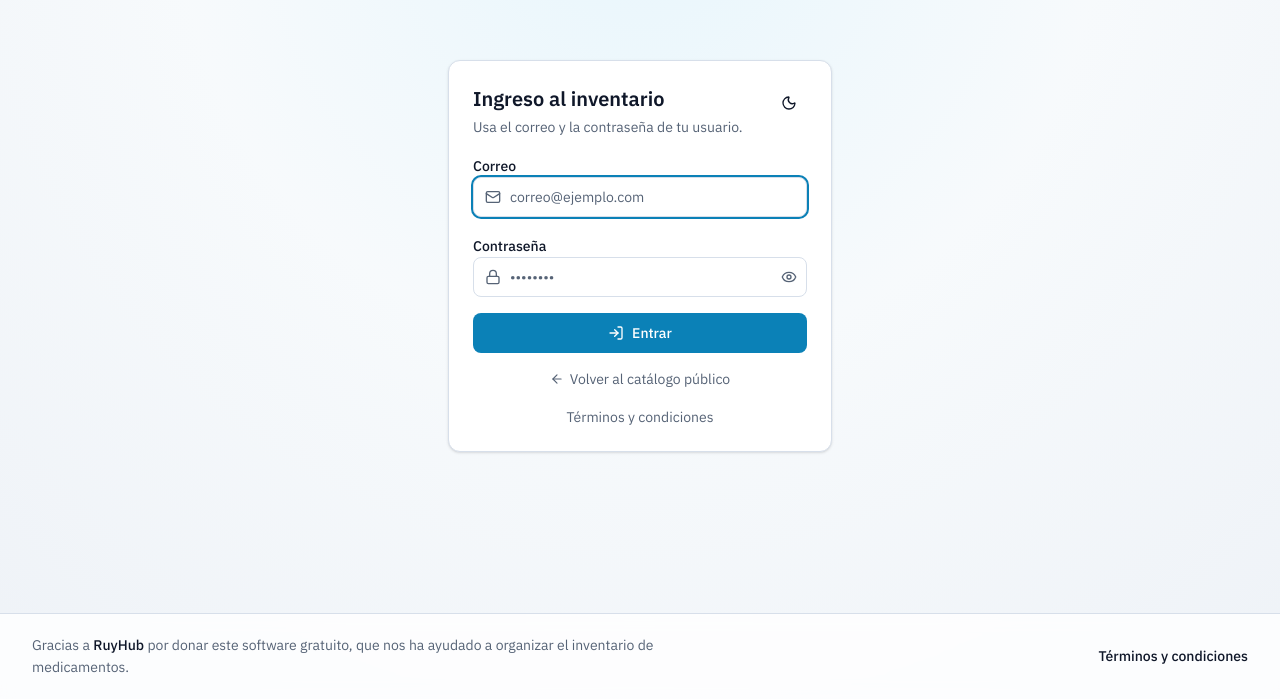
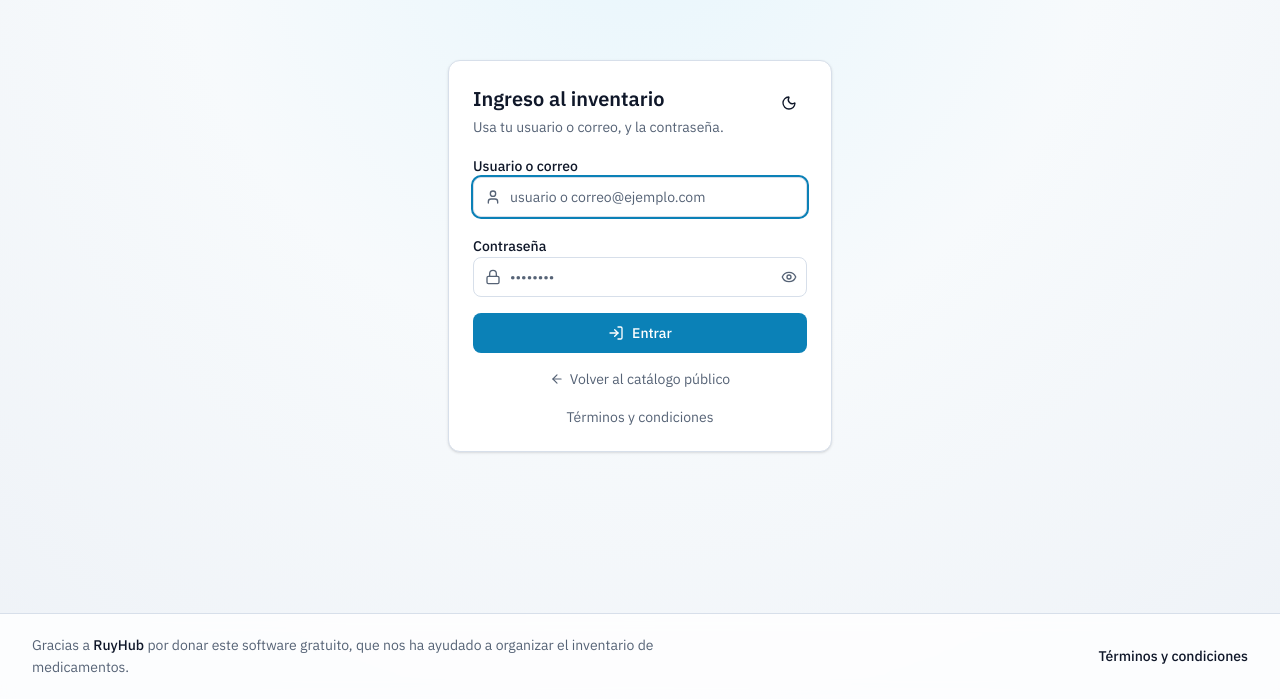
Before and after one commit to felipeyepes29/medication-inventory-fronend, a React (Vite) app: page /login in a window 1280 px wide. Shown: the part 101-800 px from the top of the page. Built offline with nearby package versions, Linux system fonts and the light colour scheme.

Commit message:
Add username field to user-related entities and update authentication flow to support username or email login. Enhance user management UI to include username input and display. Refactor login page for improved user experience.

```diff
--- a/src/domain/entities/auth.ts
+++ b/src/domain/entities/auth.ts
@@ -3,6 +3,7 @@ export type UserRole = "super_admin" | "site_user"
 export interface AuthUser {
   id: number
   email: string
+  username: string
   role: UserRole
   siteId: number | null
   siteName: string | null
@@ -21,6 +22,7 @@ export interface Site {
 export interface ManagedUser {
   id: number
   email: string
+  username: string
   role: UserRole
   siteId: number | null
   siteName: string | null
--- a/src/infrastructure/auth/auth-api.ts
+++ b/src/infrastructure/auth/auth-api.ts
@@ -5,6 +5,7 @@ import { setAccessToken } from "@/infrastructure/auth/token-storage"
 export interface UserApi {
   id: number
   email: string
+  username: string
   role: "super_admin" | "site_user"
   site_id: number | null
   site_name: string | null
@@ -16,6 +17,7 @@ export function mapUser(item: UserApi): AuthUser {
   return {
     id: item.id,
     email: item.email,
+    username: item.username || item.email.split("@")[0] || "",
     role: item.role,
     siteId: item.site_id,
     siteName: item.site_name,
@@ -24,10 +26,11 @@ export function mapUser(item: UserApi): AuthUser {
   }
 }
 
-export async function loginWithCredentials(email: string, password: string): Promise<AuthUser> {
+export async function loginWithCredentials(identifier: string, password: string): Promise<AuthUser> {
+  const login = identifier.trim()
   const data = await apiClient<{ access_token: string; user: UserApi }>("/api/auth/login", {
     method: "POST",
-    body: JSON.stringify({ email, password }),
+    body: JSON.stringify({ login, email: login, password }),
     skipAuth: true,
   })
   setAccessToken(data.access_token)
--- a/src/infrastructure/repositories/http-user-repository.ts
+++ b/src/infrastructure/repositories/http-user-repository.ts
@@ -9,6 +9,7 @@ export async function listUsers(): Promise<ManagedUser[]> {
 
 export async function createUser(input: {
   email: string
+  username: string
   password: string
   role: UserRole
   siteId: number | null
@@ -19,6 +20,7 @@ export async function createUser(input: {
       method: "POST",
       body: JSON.stringify({
         email: input.email,
+        username: input.username,
         password: input.password,
         role: input.role,
         site_id: input.siteId,
@@ -32,6 +34,7 @@ export async function updateUser(
   id: number,
   input: {
     email: string
+    username: string
     password?: string
     role: UserRole
     siteId: number | null
@@ -43,6 +46,7 @@ export async function updateUser(
       method: "PUT",
       body: JSON.stringify({
         email: input.email,
+        username: input.username,
         password: input.password || null,
         role: input.role,
         site_id: input.siteId,
@@ -55,6 +59,7 @@ export async function updateUser(
 function toUpdatePayload(user: ManagedUser, patch?: { isActive?: boolean; password?: string }) {
   return {
     email: user.email,
+    username: user.username,
     role: user.role,
     siteId: user.siteId,
     isActive: patch?.isActive ?? user.isActive,
--- a/src/presentation/components/UserMenu.tsx
+++ b/src/presentation/components/UserMenu.tsx
@@ -17,6 +17,7 @@ import { Label } from "@/shared/ui/label"
 import { Switch } from "@/shared/ui/switch"
 
 function displayName(user: AuthUser): string {
+  if (user.username) return user.username
   if (user.siteName) return user.siteName
   return user.role === "super_admin" ? "Super admin" : "Usuario"
 }
@@ -24,7 +25,7 @@ function displayName(user: AuthUser): string {
 function initials(user: AuthUser): string {
   const skip = new Set(["de", "del", "la", "el", "los", "las", "y", "the"])
   const fromName = displayName(user)
-    .split(/\s+/)
+    .split(/[\s._-]+/)
     .filter((word) => word.length > 1 && !skip.has(word.toLowerCase()))
   if (fromName.length >= 2) {
     return `${fromName[0][0] ?? ""}${fromName[1][0] ?? ""}`.toUpperCase()
--- a/src/presentation/hooks/useAuth.tsx
+++ b/src/presentation/hooks/useAuth.tsx
@@ -15,7 +15,7 @@ import { setUnauthorizedHandler } from "@/infrastructure/http/api-client"
 interface AuthContextValue {
   user: AuthUser | null
   loading: boolean
-  login: (email: string, password: string) => Promise<void>
+  login: (identifier: string, password: string) => Promise<void>
   logout: () => void
   refreshUser: () => Promise<void>
 }
@@ -63,8 +63,8 @@ export function AuthProvider({ children }: { children: ReactNode }) {
     }
   }, [])
 
-  const login = useCallback(async (email: string, password: string) => {
-    const current = await loginWithCredentials(email, password)
+  const login = useCallback(async (identifier: string, password: string) => {
+    const current = await loginWithCredentials(identifier, password)
     setUser(current)
   }, [])
 
--- a/src/presentation/pages/LoginPage.tsx
+++ b/src/presentation/pages/LoginPage.tsx
@@ -1,5 +1,5 @@
 import { useState, type FormEvent } from "react"
-import { ArrowLeft, LogIn, Mail } from "lucide-react"
+import { ArrowLeft, LogIn, User } from "lucide-react"
 import { Link, Navigate, useLocation } from "react-router-dom"
 import { SiteFooter } from "@/presentation/components/SiteFooter"
 import { ThemeToggle } from "@/presentation/components/ThemeToggle"
@@ -13,7 +13,7 @@ export function LoginPage() {
   const { user, login } = useAuth()
   const location = useLocation()
   const from = (location.state as { from?: string } | null)?.from ?? "/app"
-  const [email, setEmail] = useState("")
+  const [identifier, setIdentifier] = useState("")
   const [password, setPassword] = useState("")
   const [error, setError] = useState<string | null>(null)
   const [submitting, setSubmitting] = useState(false)
@@ -27,7 +27,7 @@ export function LoginPage() {
     setSubmitting(true)
     setError(null)
     try {
-      await login(email, password)
+      await login(identifier, password)
     } catch (err) {
       setError(err instanceof Error ? err.message : "No se pudo iniciar sesión")
     } finally {
@@ -46,23 +46,23 @@ export function LoginPage() {
             <div className="space-y-1">
               <h1 className="text-xl font-semibold">Ingreso al inventario</h1>
               <p className="text-sm text-muted-foreground">
-                Usa el correo y la contraseña de tu usuario.
+                Usa tu usuario o correo, y la contraseña.
               </p>
             </div>
             <ThemeToggle />
           </div>
 
           <div className="space-y-2">
-            <Label htmlFor="login-email">Correo</Label>
+            <Label htmlFor="login-identifier">Usuario o correo</Label>
             <Input
-              id="login-email"
-              icon={Mail}
-              type="email"
+              id="login-identifier"
+              icon={User}
+              type="text"
               autoFocus
               autoComplete="username"
-              placeholder="correo@ejemplo.com"
-              value={email}
-              onChange={(event) => setEmail(event.target.value)}
+              placeholder="usuario o correo@ejemplo.com"
+              value={identifier}
+              onChange={(event) => setIdentifier(event.target.value)}
               required
             />
           </div>
```
Also changed, not shown: src/presentation/pages/UsersPage.tsx (+25 -4 lines).
